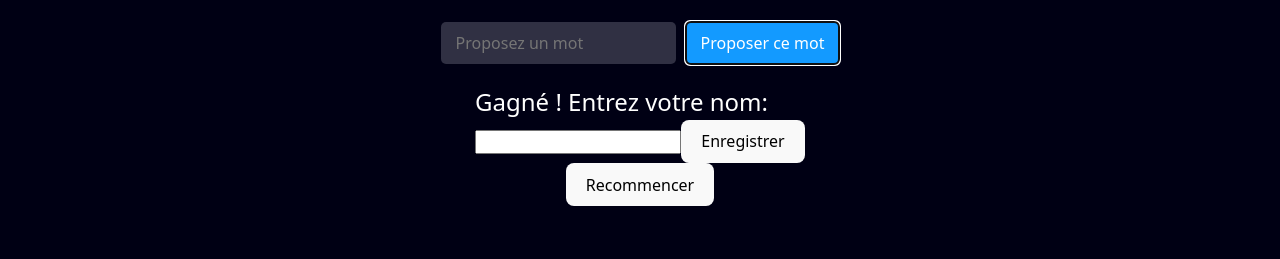
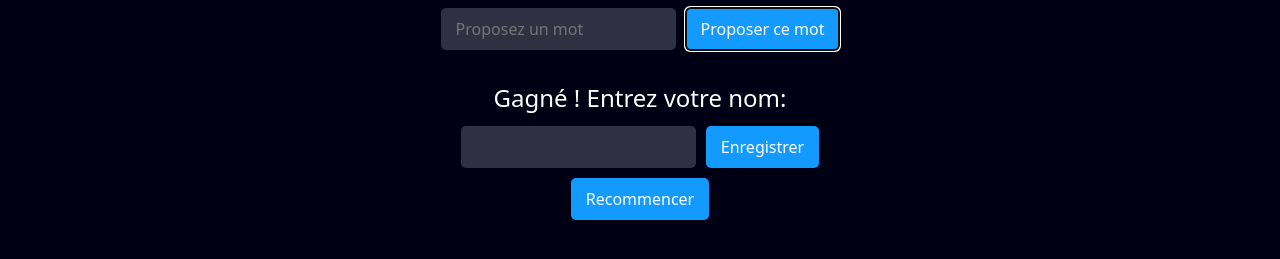
Before and after one commit to B3-Baptiste-Dev/Projet-Pendu, a React (Vite) app: page /play in a window 1280 px wide. Both pictures are taken after a click on the button "Proposer ce mot". Shown: the part 509-768 px from the top of the page. Built offline with nearby package versions, Linux system fonts and the light colour scheme; no server answers.

Commit message:
ajout css

```diff
--- a/src/components/play/play.css
+++ b/src/components/play/play.css
@@ -86,6 +86,15 @@
 .win-message {
     color: white;
     font-size: 24px;
+    text-align: center;
+    padding: 10px 0;
+}
+
+.lose-message {
+    color: white;
+    font-size: 24px;
+    text-align: center;
+    padding: 10px 0;
 }
 
 @media screen and (max-width: 890px) {
--- a/src/components/play/play.jsx
+++ b/src/components/play/play.jsx
@@ -163,18 +163,18 @@ console.log(word)
                 gameOver ? (
                     <div>
                         {lost ? (
-                            <div className="lose-message" style={{ color: 'white' }}>Perdu! Le mot était {word}</div>
+                            <div className="lose-message">Perdu! Le mot était {word}</div>
                         ) : (
                             <div className="win-message">Gagné ! Entrez votre nom:</div>
                         )}
-                        <input type="text" value={winnerName} onChange={handleWinnerNameChange} />
-                        <button onClick={handleSaveWinner}>Enregistrer</button>
+                        <input className="propose-word-input" type="text" value={winnerName} onChange={handleWinnerNameChange} />
+                        <button className="propose-word-button" onClick={handleSaveWinner}>Enregistrer</button>
                     </div>
                 ) : (
                     <div className="lose-message">Perdu ! Le mot était {word} </div>
                 )
             )}
-            {gameOver && <button onClick={handleRestart}>Recommencer</button>}
+            {gameOver && <button className="propose-word-button" onClick={handleRestart}>Recommencer</button>}
         </div>
     );
 }
```
